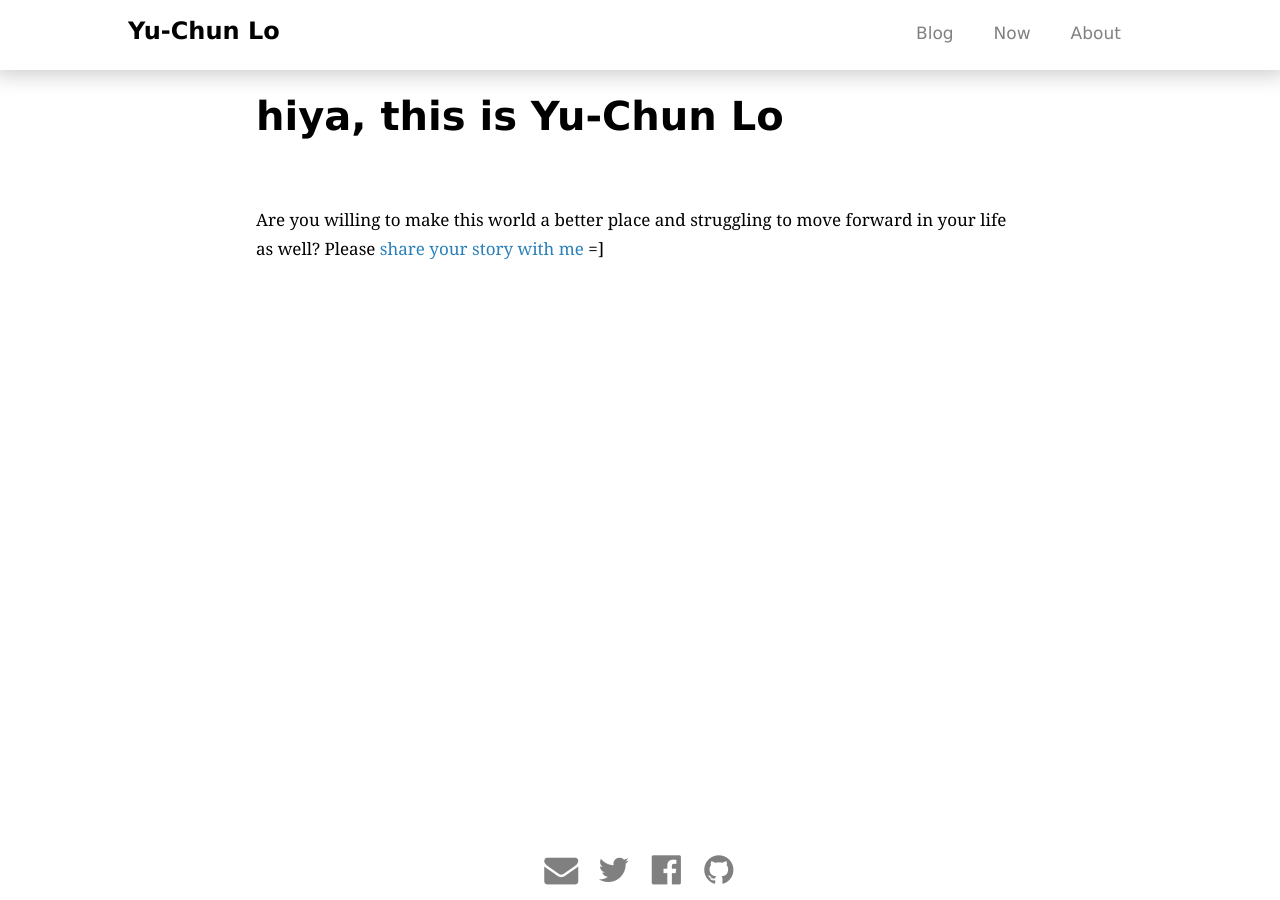
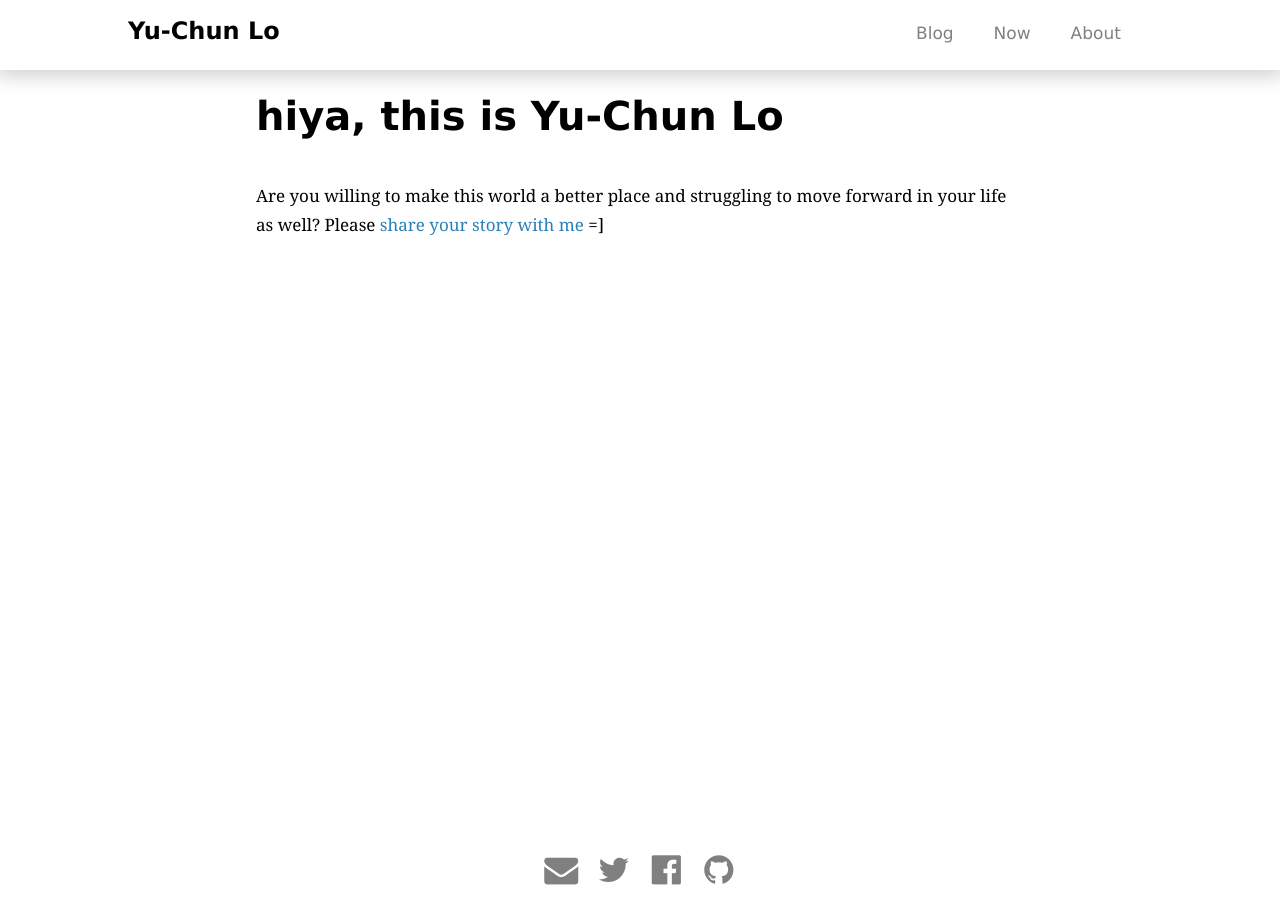
Before and after one commit to yuchunlo/yuchunlo.github.io, a Jekyll site: the page built from index.html, in a window 1280 px wide. Built offline with Jekyll 4.4.1, drawn with Linux system fonts in a browser that asks for light colours; nearby versions of some CDN libraries.

Commit message:
Update main.css

```diff
--- a/css/main.css
+++ b/css/main.css
@@ -20,7 +20,7 @@ a:hover {
   font-size: 24px;
   font-weight: bold;
   line-height: 1.5em;
-  margin-bottom: 1em;
+  margin-bottom: 0.4em;
 }
 @media only screen and (min-width: 768px) and (max-width: 979px) {
   #page-title {
```
